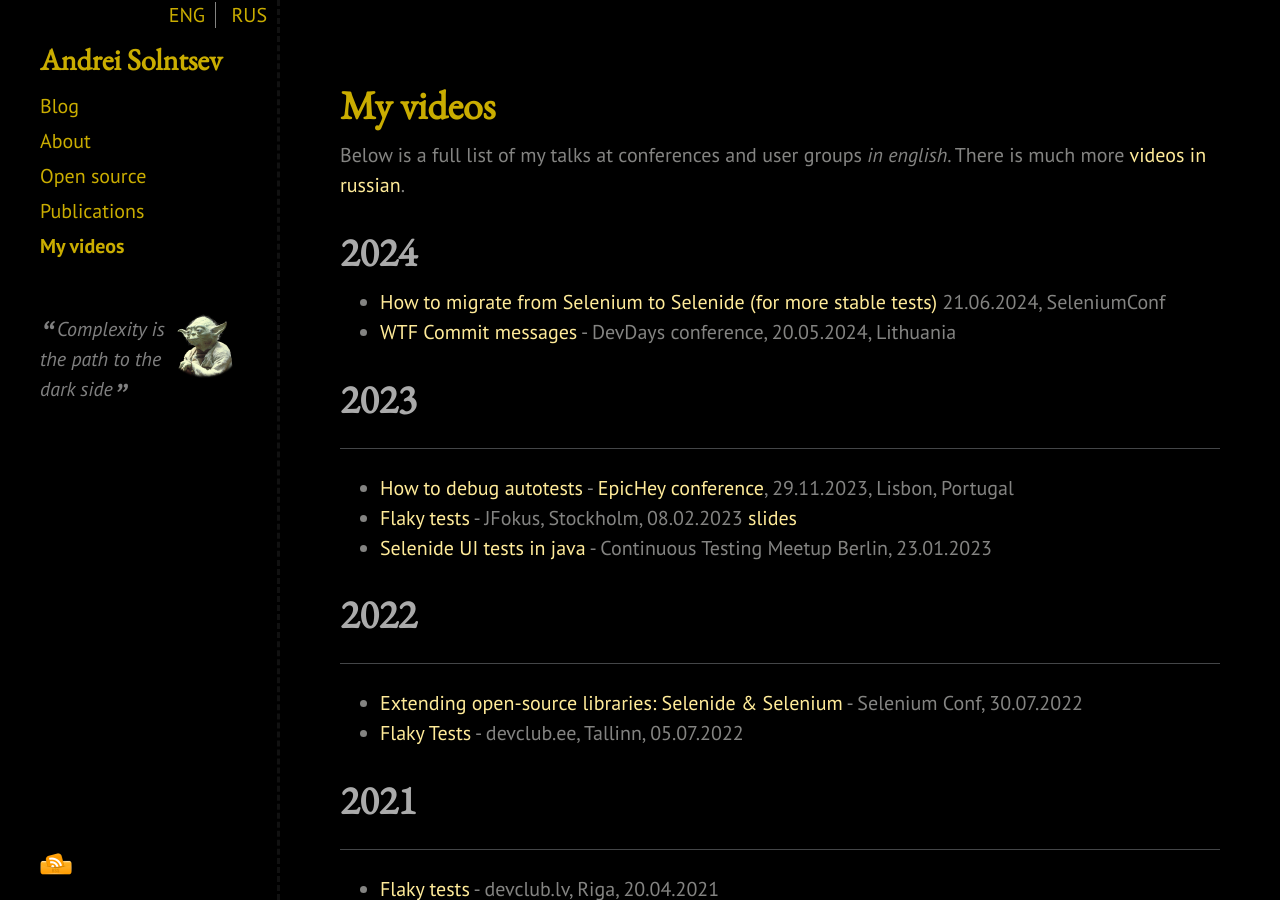
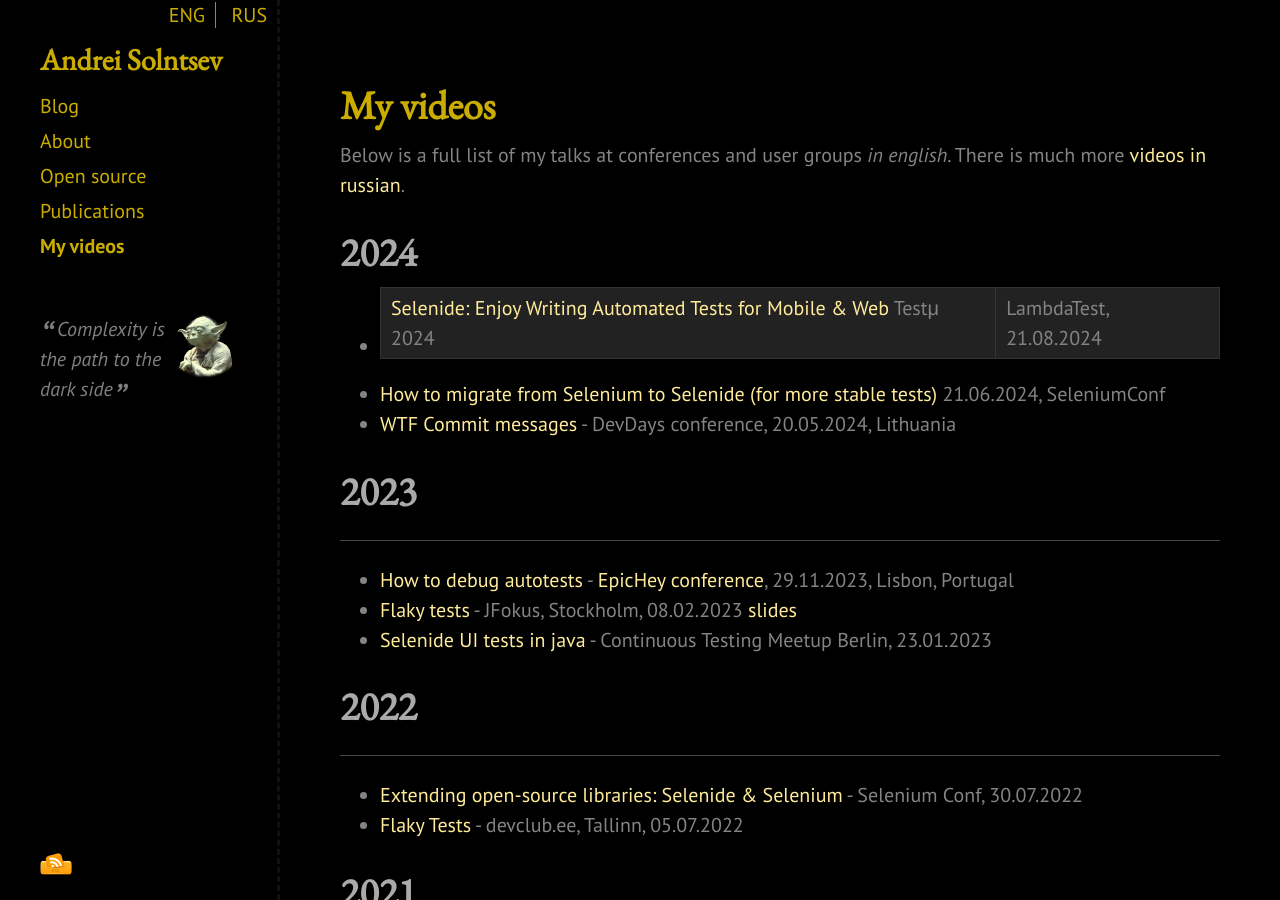
Before and after one commit to asolntsev/asolntsev.github.io, a Jekyll site: the page built from en/video.md, in a window 1280 px wide and 900 px high. Built offline with Jekyll 4.4.1, drawn with Linux system fonts in a browser that asks for light colours; nearby versions of some CDN libraries.

Commit message:
publish my video from Testμ 2024 | LambdaTest

```diff
--- a/en/video.md
+++ b/en/video.md
@@ -7,6 +7,7 @@ category: en
 Below is a full list of my talks at conferences and user groups _in english_. There is much more [videos in russian](/ru/video/).
 
 # 2024
+* [Selenide: Enjoy Writing Automated Tests for Mobile & Web](https://www.youtube.com/watch?v=CKSl2NRrMVg) Testμ 2024 | LambdaTest, 21.08.2024
 * [How to migrate from Selenium to Selenide (for more stable tests)](https://www.youtube.com/watch?v=roL1ciaNWtY&list=PL9Z-JgiTsOYRJCXuEOGXLH1w1oImoprnq&ab_channel=ConfEngine) 21.06.2024, SeleniumConf
 * [WTF Commit messages](https://www.youtube.com/watch?v=j-wfc5LVxM4) - DevDays conference, 20.05.2024, Lithuania
 
```
Also changed, not shown: ru/video.md (+1 -0 lines).
